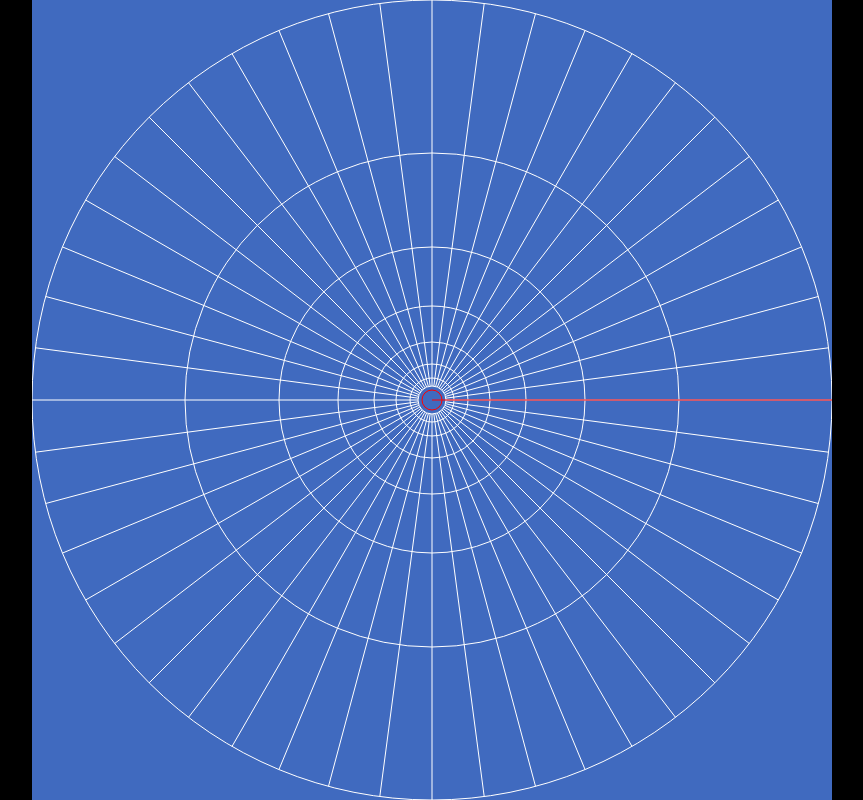
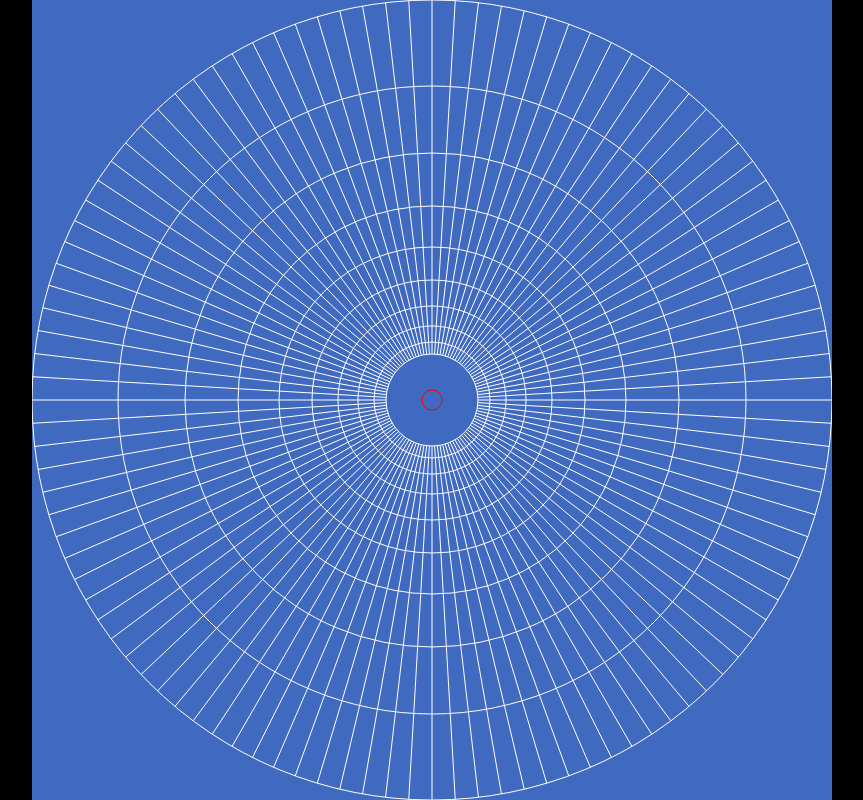
Before and after one commit to dopplerreflect/starts-with-a, a SvelteKit app: page /mouse in a window 1280 px wide. Shown: the whole page, without its empty margins (208-1071 px from the left). Built offline with nearby package versions, Linux system fonts and the light colour scheme.

Commit message:
move nearestIntersection code into function

```diff
--- a/src/routes/mouse/+page.svelte
+++ b/src/routes/mouse/+page.svelte
@@ -7,32 +7,39 @@
 	let size = browser ? Math.min(window.innerHeight, window.innerWidth) : 2 ** 8;
 	let r = 0;
 	let a = 0;
-	let closestAngle = 0;
-	let closestRadius = 0;
+	// let closestAngle = 0;
+	// let closestRadius = 0;
 	let closestIntersection: Point = { x: 0, y: 0 };
 
 	let fill = 'hsl(220, 50%, 50%)';
 
-	const angles = arrayMap(48, (n) => (360 / 48) * n);
-	const radii = arrayMap(8, (n) => Math.round((size / 2) * phi ** n));
+	const angles = arrayMap(108, (n) => (360 / 108) * n);
+	const radii = arrayMap(10, (n) => Math.round((size / 2) * phi ** (n * 0.5)));
 
-	const intersections = angles
-		.map((a, ai) => [...radii.map((r, ri) => radialPoint(angles[ai], radii[ri]))])
-		.flatMap((p) => p);
+	// const intersections = angles
+	// 	.map((a, ai) => [...radii.map((r, ri) => radialPoint(angles[ai], radii[ri]))])
+	// 	.flatMap((p) => p);
 
-	let mouse: Point | null = null;
-	function handleMouseMove(event: MouseEvent) {
-		mouse = { x: -size / 2 + event.offsetX, y: -size / 2 + event.offsetY };
-		r = Math.sqrt(mouse.x ** 2 + mouse.y ** 2);
-		closestRadius = radii.reduce((prev, curr) =>
+	function intesectionNearestMouse(
+		mouse: { x: number; y: number },
+		angles: number[],
+		radii: number[]
+	) {
+		let closestRadius = radii.reduce((prev, curr) =>
 			Math.abs(curr - r) < Math.abs(prev - r) ? curr : prev
 		);
-		a = -(Math.atan2(mouse.x, mouse.y) * 180) / Math.PI + 90;
 		if (mouse.x > 0 && mouse.y < 0) a = 270 + 90 + a;
-		closestAngle = angles.reduce((prev, curr) =>
+		let closestAngle = angles.reduce((prev, curr) =>
 			Math.abs(curr - a) < Math.abs(prev - a) ? curr : prev
 		);
-		closestIntersection = radialPoint(closestAngle, closestRadius);
+		return radialPoint(closestAngle, closestRadius);
+	}
+
+	function handleMouseMove(event: MouseEvent) {
+		let mouse = { x: -size / 2 + event.offsetX, y: -size / 2 + event.offsetY };
+		r = Math.sqrt(mouse.x ** 2 + mouse.y ** 2);
+		a = -(Math.atan2(mouse.x, mouse.y) * 180) / Math.PI + 90;
+		closestIntersection = intesectionNearestMouse(mouse, angles, radii);
 	}
 
 	onMount(() => {
@@ -54,27 +61,8 @@
 			d={`M${radialPointString(a, radii[0])}L${radialPointString(a, radii[radii.length - 1])}`}
 			stroke="white"
 		/>
-		<!-- <text x={radialPoint(a, radii[0]).x} y={radialPoint(a, radii[0]).y} fill="white" font-size="2em"
-			>{a}</text
-		> -->
 	{/each}
-	<!-- {#each intersections as intersection, i}
-		<text
-			x={intersection.x}
-			y={intersection.y}
-			font-size="0.75em"
-			fill="white"
-			text-anchor="middle"
-			alignment-baseline="middle">{i}</text
-		>
-	{/each} -->
-	{#if mouse}
-		<circle cx={mouse.x} cy={mouse.y} r={10} stroke="white" fill="none" />
-		<circle {r} stroke="yellow" fill="none" />
-		<path d={`M0 0L${radialPointString(a, r)}`} stroke="yellow" />
-		<!-- <text x={mouse.x} y={mouse.y} font-size="3em" fill="yellow">{Math.round(a)}</text> -->
-	{/if}
-	<circle r={closestRadius} stroke="red" fill="none" />
-	<path d={`M0 0L${radialPointString(closestAngle, radii[0])}`} stroke="red" />
+	<circle {r} stroke="yellow" fill="none" />
+	<path d={`M0 0L${radialPointString(a, r)}`} stroke="yellow" />
 	<circle r={10} cx={closestIntersection.x} cy={closestIntersection.y} stroke="red" fill="none" />
 </svg>
--- a/src/routes/z/+page.svelte
+++ b/src/routes/z/+page.svelte
@@ -27,7 +27,7 @@
 		};
 	});
 	const square = true;
-	const masked = true;
+	const masked = false;
 	const size = 2 ** 10;
 	const width = size;
 	const height = square ? width : width * phi;
@@ -50,7 +50,7 @@
 
 <svg bind:this={svg} id="z" viewBox={viewBox(width, height)}>
 	<defs>
-		<SaturationFilter values="0.0" />
+		<SaturationFilter values="1" />
 		<radialGradient id="gradient1" cy="44%">
 			<stop offset="0%" stop-color="hsl(300, 100%, 50%)" stop-opacity={0.5} />
 			<stop offset="50%" stop-color="hsl(270, 50%, 50%)" stop-opacity={0.5} />
```
